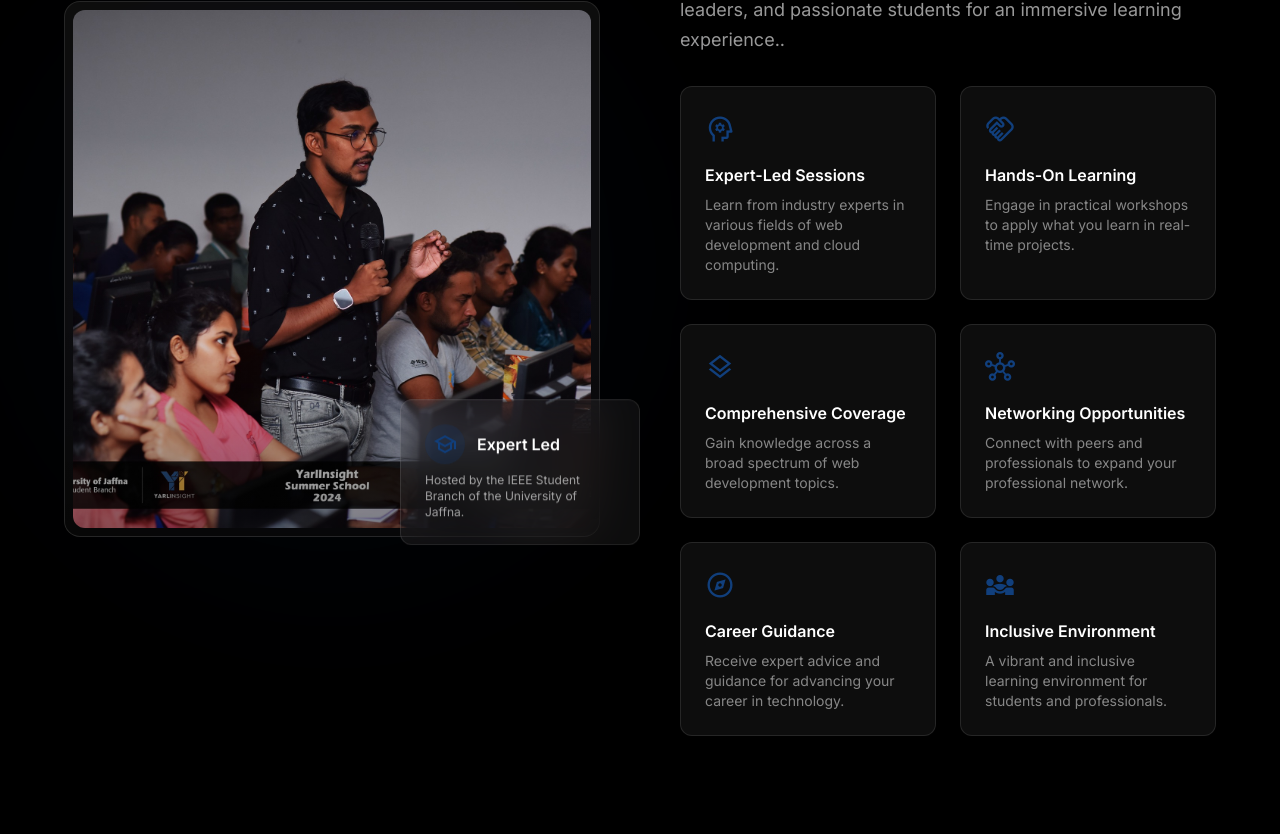
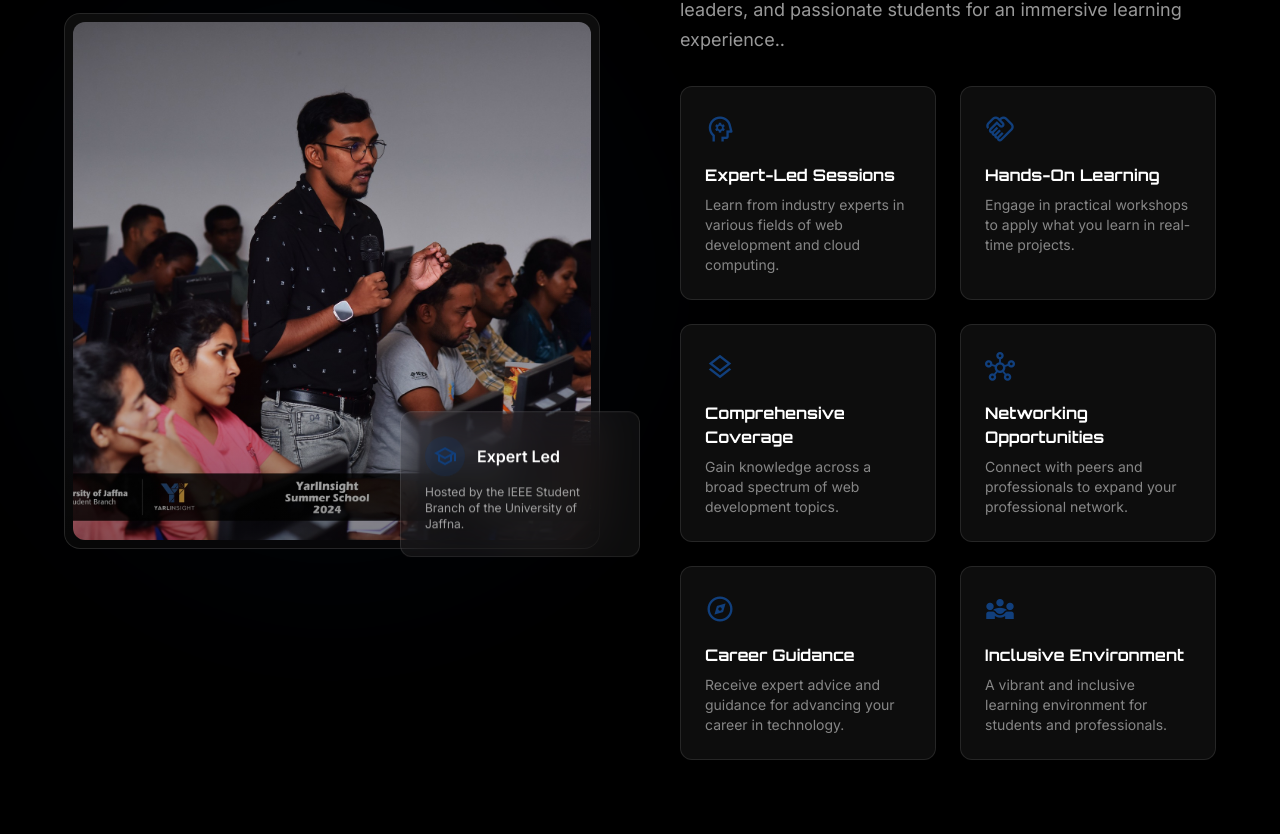
Before and after one commit to Bashitha267/yarlInsight, a React (Vite) app: page / in a window 1280 px wide. Shown: the part 1006-1840 px from the top of the page. Built offline with nearby package versions, Linux system fonts and the light colour scheme; no server answers; the database is empty.

Commit message:
style: apply Orbitron font family to all heading levels in global CSS

```diff
--- a/src/index.css
+++ b/src/index.css
@@ -6,6 +6,10 @@
   body {
     @apply bg-background text-on-background font-inter selection:bg-primary selection:text-white;
     -webkit-font-smoothing: antialiased;
+  }
+
+  h1, h2, h3, h4, h5, h6 {
+    font-family: 'Orbitron', sans-serif;
   }
 }
 
```
